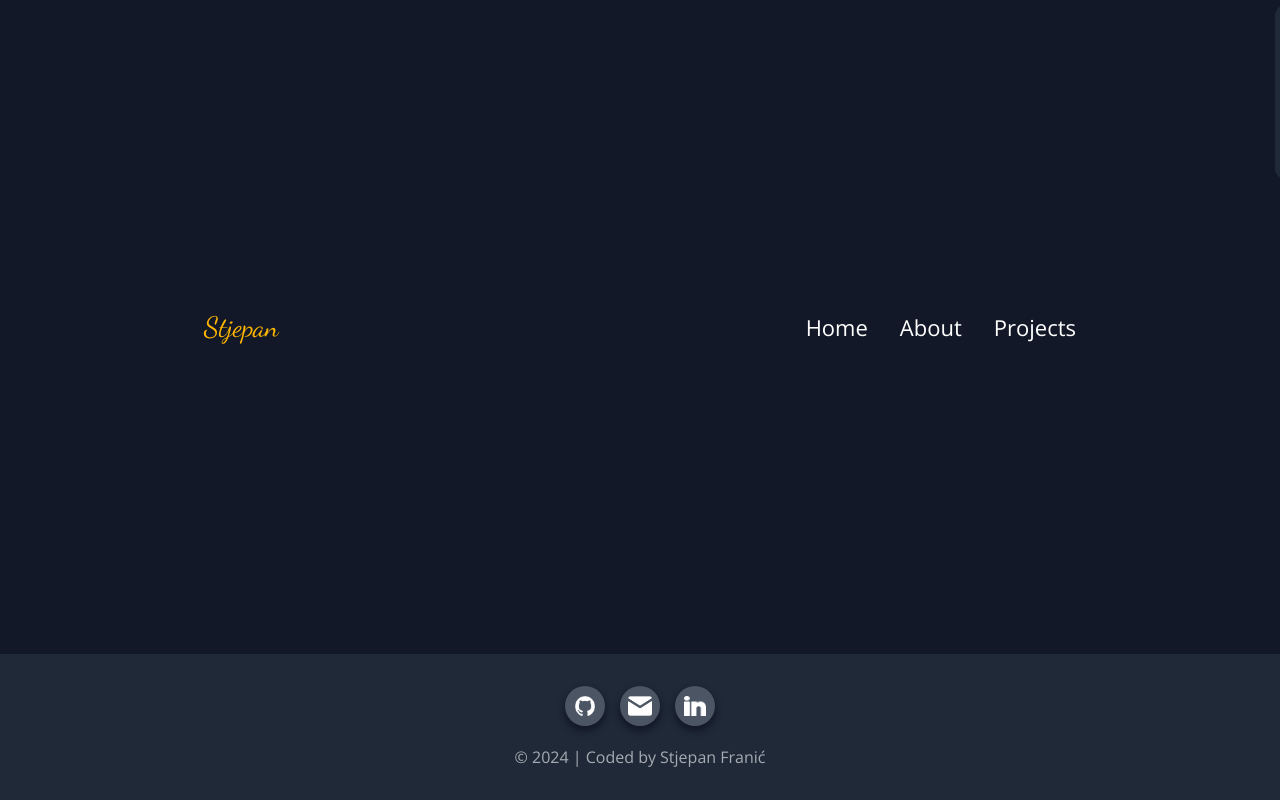
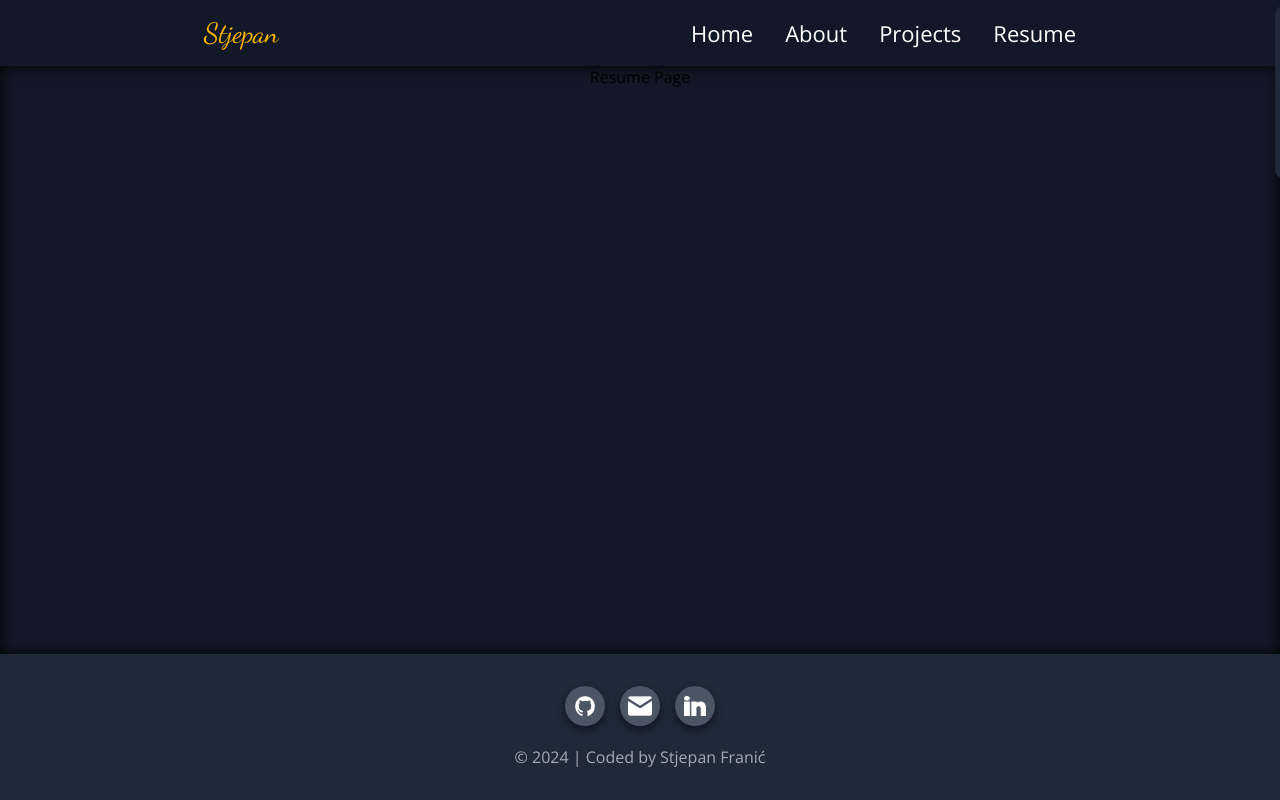
Before and after one commit to Stjepan1999/portfolio, a React (Vite) app: page /resume in a window 1280 px wide. Built offline with nearby package versions, Linux system fonts and the light colour scheme.

Commit message:
Add resume page

```diff
--- a/src/App.jsx
+++ b/src/App.jsx
@@ -1,11 +1,11 @@
-import { useState } from 'react';
 import { BrowserRouter as Router, Route, Routes } from 'react-router-dom';
 import { Header } from './components/Header/Header';
 import { HomePage } from './pages/HomePage/HomePage';
 import { AboutPage } from './pages/AboutPage/AboutPage';
 import { ProjectsPage } from './pages/ProjectsPage/ProjectsPage';
+import { ResumePage } from './pages/ResumePage/ResumePage';
+import { Footer } from './components/Footer/Footer';
 import './styles.scss';
-import { Footer } from './components/Footer/Footer';
 
 export const App = () => {
   return (
@@ -15,6 +15,7 @@ export const App = () => {
         <Route path="/" element={<HomePage />} />
         <Route path="/about" element={<AboutPage />} />
         <Route path="/projects" element={<ProjectsPage />} />
+        <Route path="/resume" element={<ResumePage />} />
       </Routes>
       <Footer />
     </Router>
--- a/src/components/Header/Header.jsx
+++ b/src/components/Header/Header.jsx
@@ -18,6 +18,9 @@ export const Header = () => {
         <NavLink to="/projects" className="nav-link">
           Projects
         </NavLink>
+        <NavLink to="/resume" className="nav-link">
+          Resume
+        </NavLink>
       </nav>
       <Sidebar />
     </header>
--- /dev/null
+++ b/src/pages/ResumePage/ResumePage.jsx
@@ -0,0 +1,5 @@
+import './ResumePage.scss';
+
+export const ResumePage = () => {
+  return <div className="page">Resume Page</div>;
+};
```
Also changed, not shown: src/pages/ResumePage/ResumePage.scss (added).
